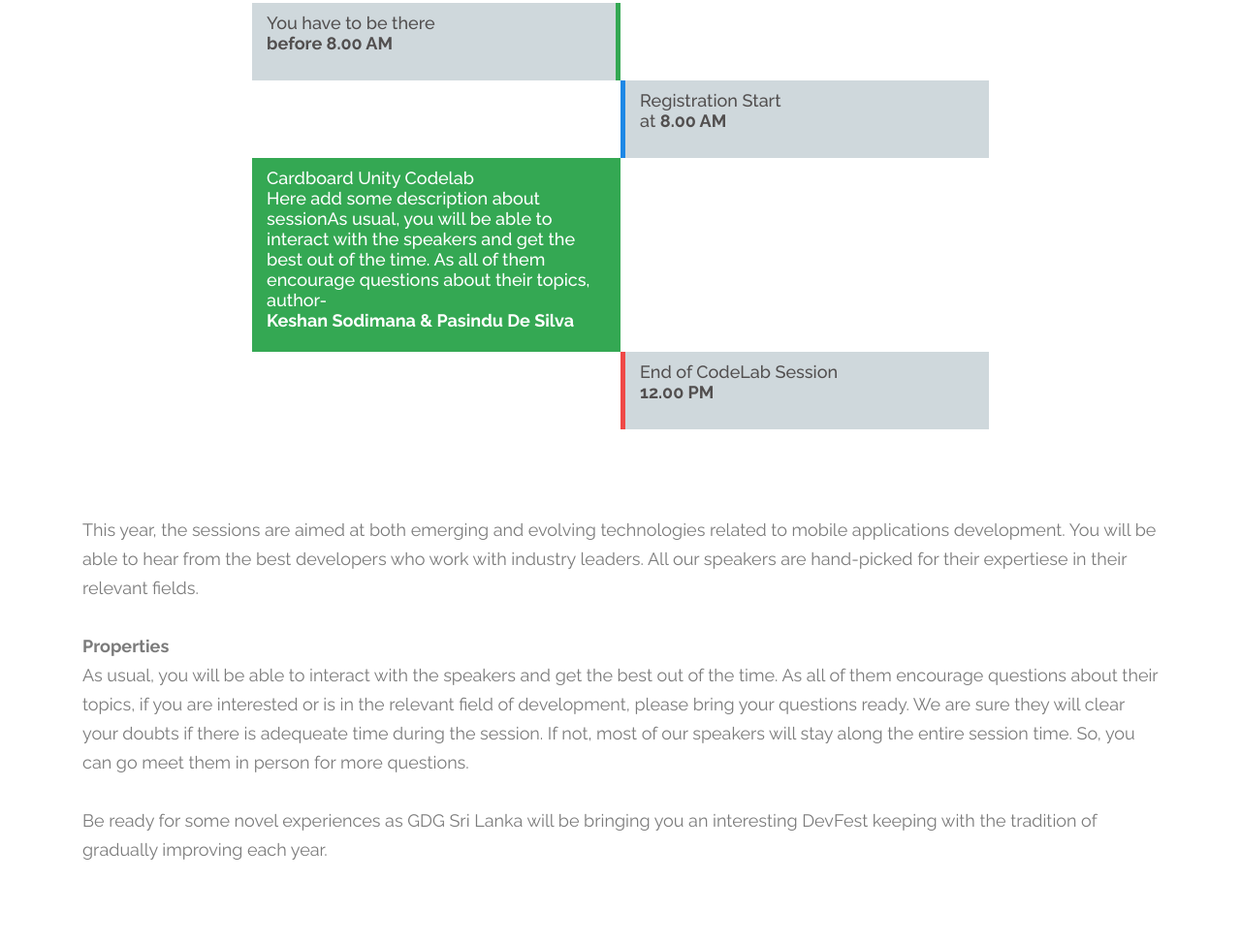
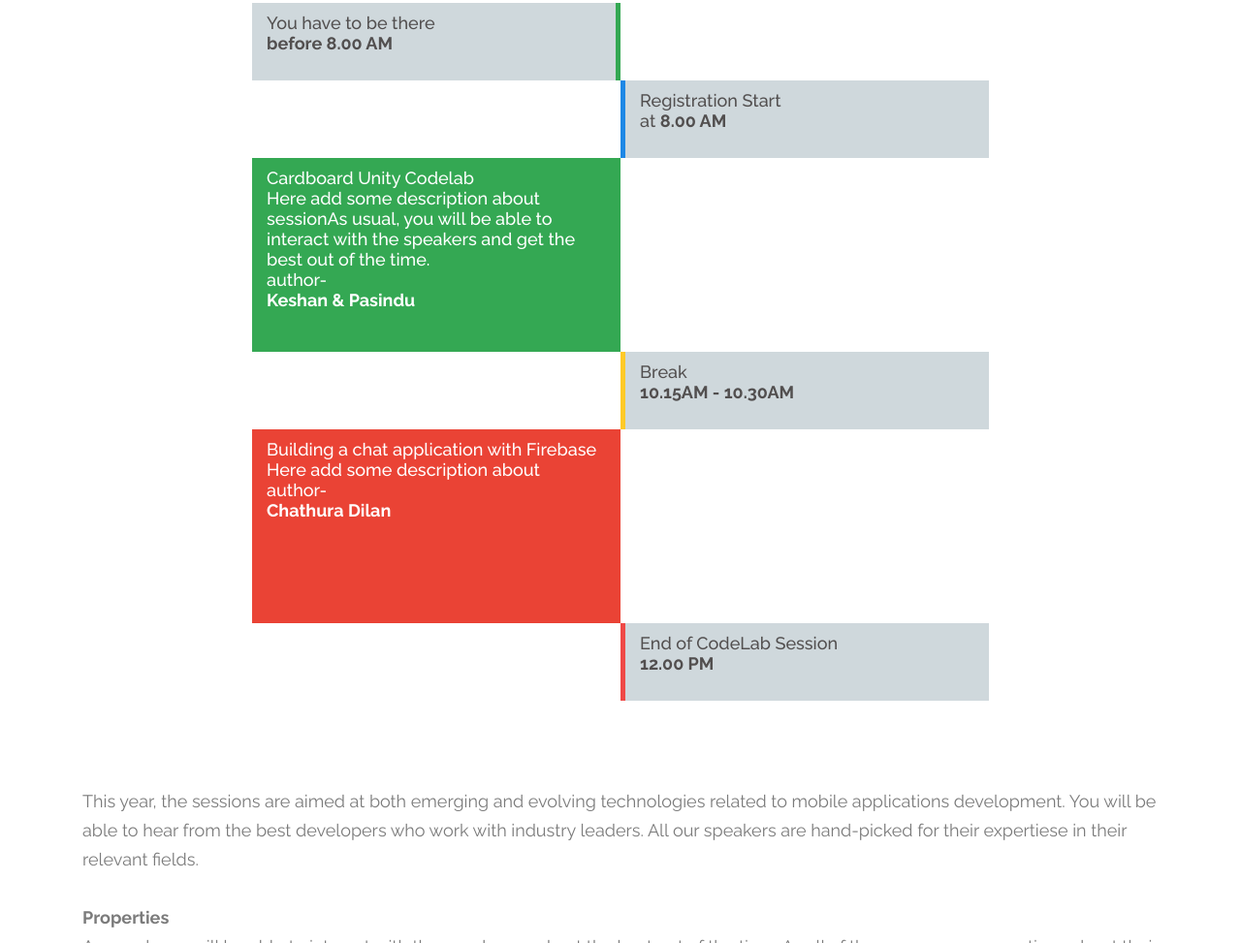
Before and after one commit to savinabeysooriya/devfest_2016, a plain HTML site: page codelab.html in a window 1280 px wide. Shown: the part 1291-2264 px from the top of the page at 97% size. Drawn offline with nearby package versions, Linux system fonts and the light colour scheme.

Commit message:
Code lab Div Updated

```diff
--- a/codelab.html
+++ b/codelab.html
@@ -88,9 +88,9 @@
 				<div class="row">
 				  <div class="col-md-4 col-sm-12 col-xs-12 col-md-offset-2 first-small"><h4>You have to be there<br> <strong>before 8.00 AM</strong></h4></div>
 				  <div class="col-md-4 col-sm-12 col-xs-12 second-small" ><h4>Registration Start <br>at <strong>8.00 AM</strong></h4></div>
-				  <div class="col-md-4 col-sm-12 col-xs-12 col-md-offset-2 first-big"><h4>Cardboard Unity Codelab <br>Here add some description about sessionAs usual, you will be able to interact with the speakers and get the best out of the time. As all of them encourage questions about their topics,<br> author-<br><strong>Keshan Sodimana & Pasindu De Silva</strong><h4></div>
-
-
+					<div class="col-md-4 col-sm-12 col-xs-12 col-md-offset-2 first-big"><h4>Cardboard Unity Codelab <br>Here add some description about sessionAs usual, you will be able to interact with the speakers and get the best out of the time.<br> author-<br><strong>Keshan & Pasindu</strong><h4></div>
+					<div class="col-md-4 col-sm-12 col-xs-12  third-small" ><h4>Break<br><strong>10.15AM - 10.30AM</strong></h4></div>
+					<div class="col-md-4 col-sm-12 col-xs-12 col-md-offset-2 third-big"><h4>Building a chat application with Firebase<br>Here add some description about<br> author-<br><strong>Chathura Dilan</strong></h4></div>
 				  <div class="col-md-4 col-sm-12 col-xs-12 fourth-small"><h4>End of CodeLab Session<br><strong>12.00 PM</strong></h4></div>
 				  <!-- <div class="col-md-4 col-sm-12 col-xs-12 col-md-offset-2 fifth-small"><h4>fifth-small</h4></div> -->
 				</div>
```
